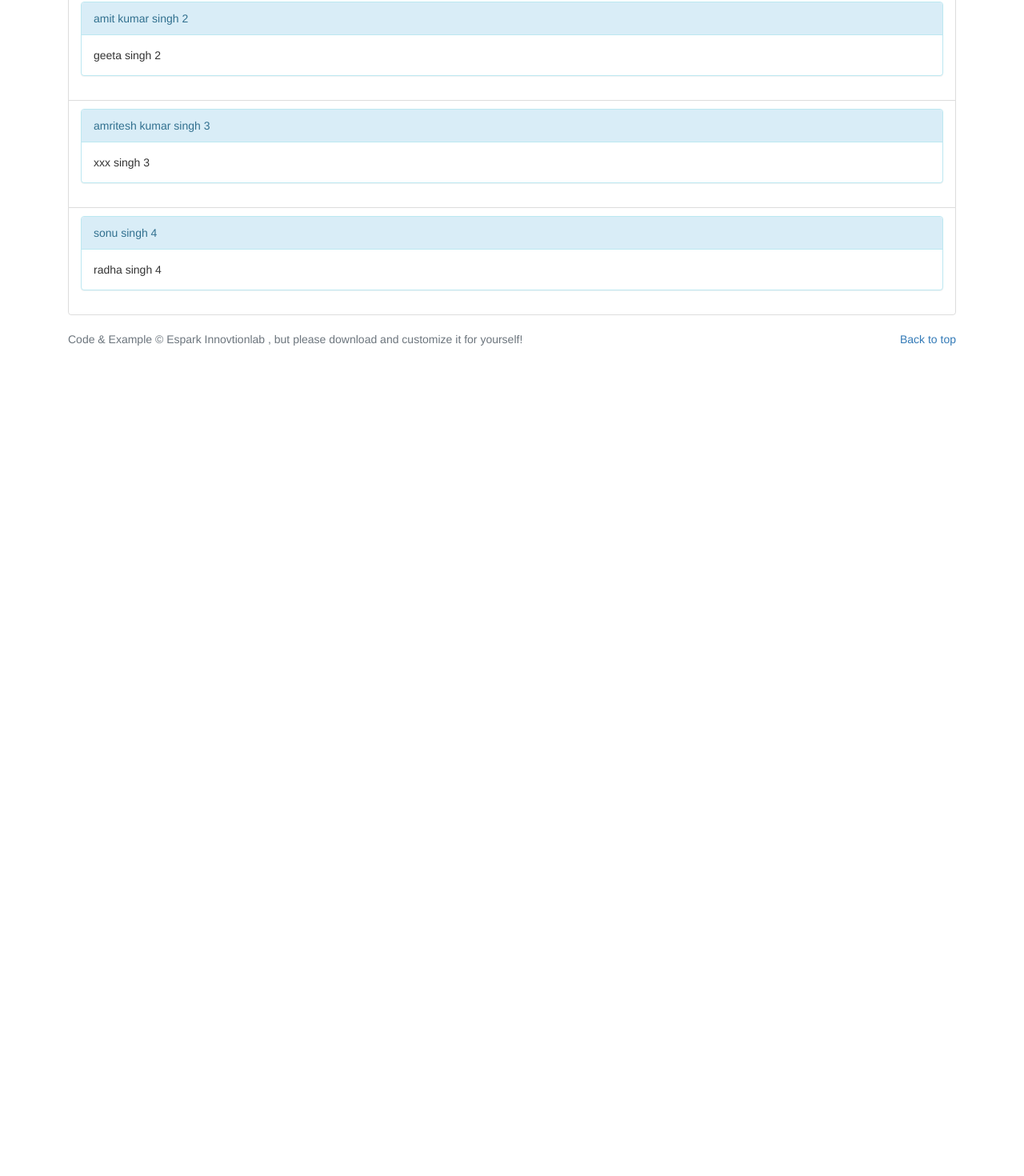
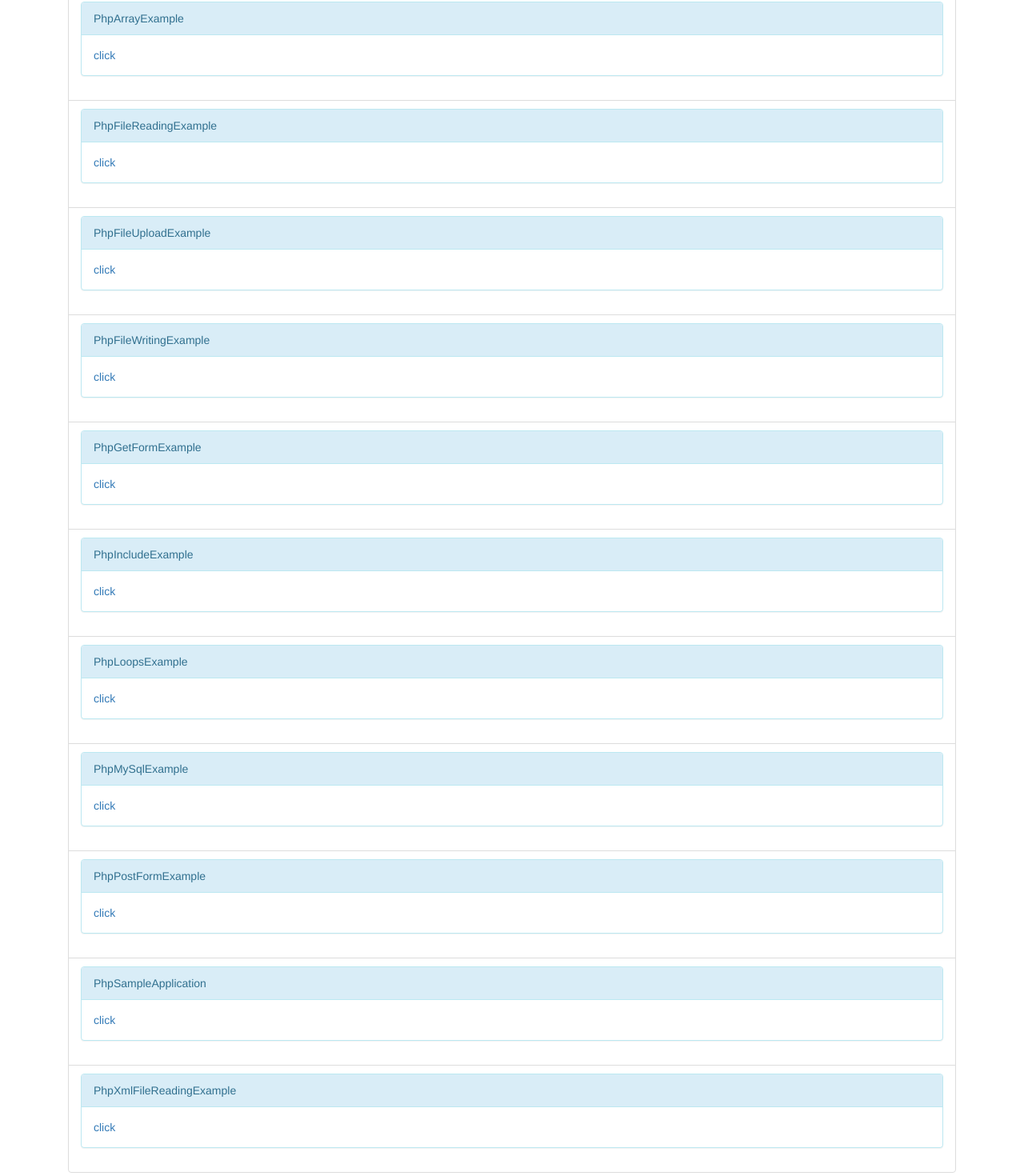
Before and after one commit to espark-adarsh/espark-adarsh.github.io, a plain HTML site: page pages/php.html in a window 1280 px wide. Shown: the part 608-2078 px from the top of the page at 80% size. Before the commit the page ends 1052 px from the top, so only its background shows below. Drawn offline with nearby package versions, Linux system fonts and the light colour scheme.

Commit message:
updating

```diff
--- a/pages/php.html
+++ b/pages/php.html
@@ -107,8 +107,8 @@
           <p class="lead text-muted">
             Every code is like poem, but every coder is not a poet
             <br />
-            Espark Innovationlab is the platform for supporting folks around
-            the world for innonvation and development
+            Espark Innovationlab is the platform for supporting folks around the
+            world for innonvation and development
           </p>
         </div>
       </section>
@@ -125,26 +125,134 @@
         <ul class="list-group" id="myList">
           <li class="list-group-item">
             <div class="panel panel-info">
-              <div class="panel-heading">adarsh kumar singh 1</div>
-              <div class="panel-body">radha singh 1</div>
+              <div class="panel-heading">JavaPhpApplication</div>
+              <div class="panel-body">
+                <a
+                  href="https://github.com/adarshkumarsingh83/php/tree/master/APPLICATIONS/JavaPhpApplication"
+                  >click</a
+                >
+              </div>
             </div>
           </li>
           <li class="list-group-item">
             <div class="panel panel-info">
-              <div class="panel-heading">amit kumar singh 2</div>
-              <div class="panel-body">geeta singh 2</div>
+              <div class="panel-heading">PhpArrayExample</div>
+              <div class="panel-body">
+                <a
+                  href="https://github.com/adarshkumarsingh83/php/tree/master/APPLICATIONS/PhpArrayExample"
+                  >click</a
+                >
+              </div>
             </div>
           </li>
           <li class="list-group-item">
             <div class="panel panel-info">
-              <div class="panel-heading">amritesh kumar singh 3</div>
-              <div class="panel-body">xxx singh 3</div>
+              <div class="panel-heading">PhpFileReadingExample</div>
+              <div class="panel-body">
+                <a
+                  href="https://github.com/adarshkumarsingh83/php/tree/master/APPLICATIONS/PhpFileReadingExample"
+                  >click</a
+                >
+              </div>
             </div>
           </li>
           <li class="list-group-item">
             <div class="panel panel-info">
-              <div class="panel-heading">sonu singh 4</div>
-              <div class="panel-body">radha singh 4</div>
+              <div class="panel-heading">PhpFileUploadExample</div>
+              <div class="panel-body">
+                <a
+                  href="https://github.com/adarshkumarsingh83/php/tree/master/APPLICATIONS/PhpFileUploadExample"
+                  >click</a
+                >
+              </div>
+            </div>
+          </li>
+          <li class="list-group-item">
+            <div class="panel panel-info">
+              <div class="panel-heading">PhpFileWritingExample</div>
+              <div class="panel-body">
+                <a
+                  href="https://github.com/adarshkumarsingh83/php/tree/master/APPLICATIONS/PhpFileWritingExample"
+                  >click</a
+                >
+              </div>
+            </div>
+          </li>
+          <li class="list-group-item">
+            <div class="panel panel-info">
+              <div class="panel-heading">PhpGetFormExample</div>
+              <div class="panel-body">
+                <a
+                  href="https://github.com/adarshkumarsingh83/php/tree/master/APPLICATIONS/PhpGetFormExample"
+                  >click</a
+                >
+              </div>
+            </div>
+          </li>
+          <li class="list-group-item">
+            <div class="panel panel-info">
+              <div class="panel-heading">PhpIncludeExample</div>
+              <div class="panel-body">
+                <a
+                  href="https://github.com/adarshkumarsingh83/php/tree/master/APPLICATIONS/PhpIncludeExample"
+                  >click</a
+                >
+              </div>
+            </div>
+          </li>
+          <li class="list-group-item">
+            <div class="panel panel-info">
+              <div class="panel-heading">PhpLoopsExample</div>
+              <div class="panel-body">
+                <a
+                  href="https://github.com/adarshkumarsingh83/php/tree/master/APPLICATIONS/PhpLoopsExample"
+                  >click</a
+                >
+              </div>
+            </div>
+          </li>
+          <li class="list-group-item">
+            <div class="panel panel-info">
+              <div class="panel-heading">PhpMySqlExample</div>
+              <div class="panel-body">
+                <a
+                  href="https://github.com/adarshkumarsingh83/php/tree/master/APPLICATIONS/PhpMySqlExample"
+                  >click</a
+                >
+              </div>
+            </div>
+          </li>
+          <li class="list-group-item">
+            <div class="panel panel-info">
+              <div class="panel-heading">PhpPostFormExample</div>
+              <div class="panel-body">
+                <a
+                  href="https://github.com/adarshkumarsingh83/php/tree/master/APPLICATIONS/PhpPostFormExample"
+                  >click</a
+                >
+              </div>
+            </div>
+          </li>
+          <li class="list-group-item">
+            <div class="panel panel-info">
+              <div class="panel-heading">PhpSampleApplication</div>
+              <div class="panel-body">
+                <a
+                  href="https://github.com/adarshkumarsingh83/php/tree/master/APPLICATIONS/PhpSampleApplication"
+                  >click</a
+                >
+              </div>
+            </div>
+          </li>
+          <li class="list-group-item">
+            <div class="panel panel-info">
+              <div class="panel-heading">PhpXmlFileReadingExample</div>
+              <div class="panel-body">
+                <a
+                  href="https://github.com/adarshkumarsingh83/php/tree/master/APPLICATIONS/PhpXmlFileReadingExample"
+                  >click</a
+                >
+              </div>
             </div>
           </li>
         </ul>
```
